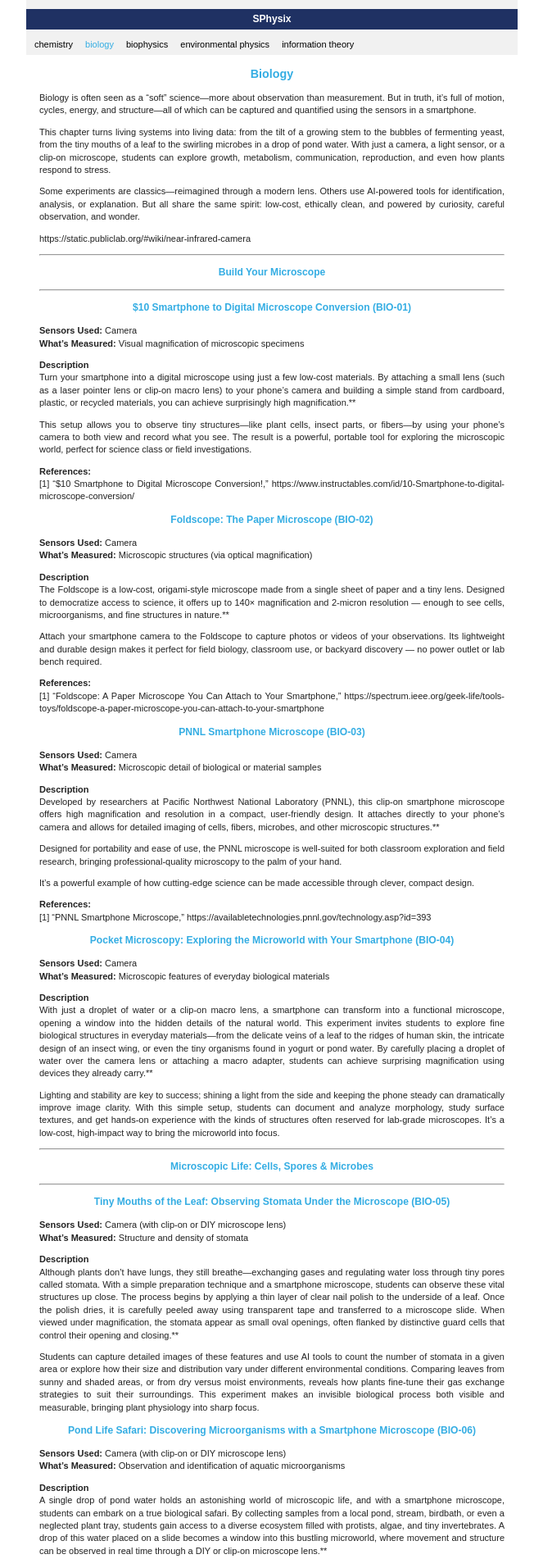
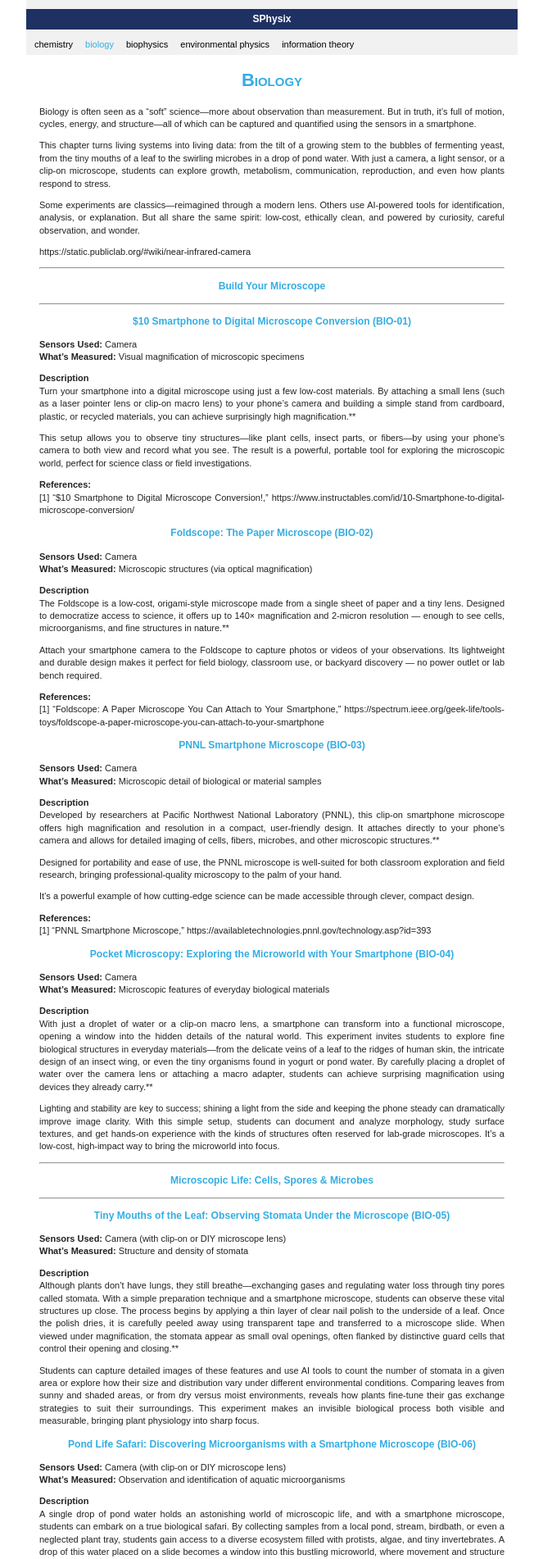
Before and after one commit to rplano/sphysix, a Jekyll site: the page built from chapters/4_2_Biology.md, in a window 1280 px wide. Shown: the top 1902 px of the page at 82% size, without its empty margins (308-971 px from the left). Built offline with Jekyll 4.4.1, drawn with Linux system fonts in a browser that asks for light colours.

```diff
--- a/chapters/4_2_Biology.md
+++ b/chapters/4_2_Biology.md
@@ -3,7 +3,7 @@ layout: default
 title: 4.2 Biology
 ---
 
-## Biology
+# Biology
 
 Biology is often seen as a "soft" science—more about observation than measurement. But in truth, it's full of motion, cycles, energy, and structure—all of which can be captured and quantified using the sensors in a smartphone.
 
```
